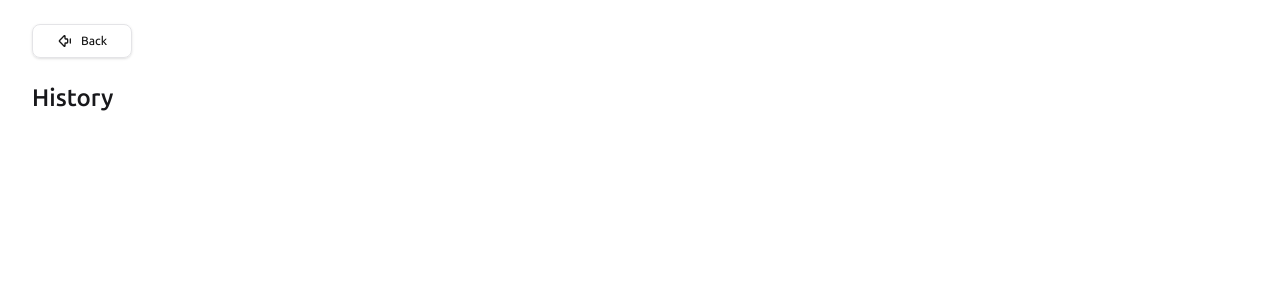
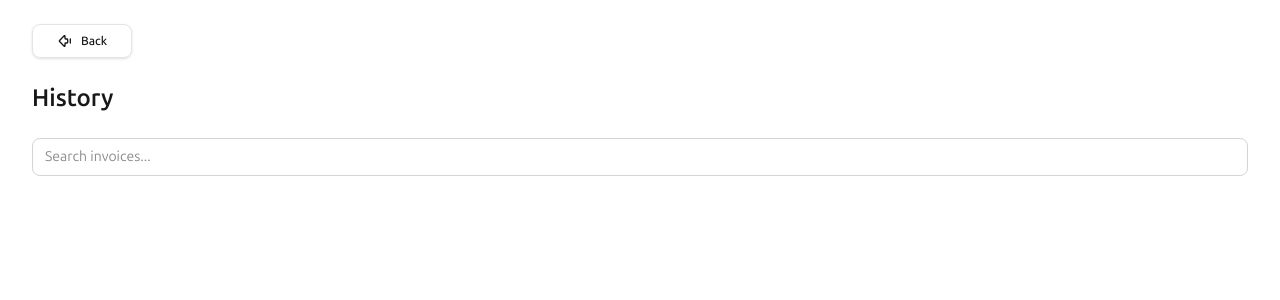
Before and after one commit to AllanWijaya/invoice-maker, a Next.js app: page /history in a window 1280 px wide. Shown: the top 300 px of the page. Built offline with nearby package versions, Linux system fonts and the light colour scheme.

Commit message:
+ Add fitur delete history invoice yg tersimpan +

```diff
--- a/pages/components/form/MyButton.tsx
+++ b/pages/components/form/MyButton.tsx
@@ -1,17 +1,18 @@
+import { ButtonHTMLAttributes } from "react";
+
+interface MyButtonProps extends ButtonHTMLAttributes<HTMLButtonElement> {
+  children: React.ReactNode;
+}
+
 export default function MyButton({
   children,
-  onClick,
-  props,
-}: {
-  children: React.ReactNode;
-  onClick: () => void;
-  props?: React.ButtonHTMLAttributes<HTMLButtonElement>;
-}) {
+  className,
+  ...props
+}: MyButtonProps) {
   return (
     <button
       type="button"
-      onClick={onClick}
-      className="inline-flex w-full items-center justify-center gap-2 rounded-lg px-3 py-2 text-xs border border-zinc-200 font-medium shadow-sm transition-all hover:bg-zinc-100 hover:border-zinc-300 active:scale-95"
+      className={`inline-flex w-full items-center justify-center gap-2 rounded-lg px-3 py-2 text-xs border border-zinc-200 font-medium shadow-sm transition-all hover:bg-zinc-100 hover:border-zinc-300 active:scale-95 ${className ?? ""}`}
       {...props}
     >
       {children}
--- /dev/null
+++ b/pages/components/form/MyInput.tsx
@@ -0,0 +1,25 @@
+interface MyInputProps {
+  onChange?: (value: string) => void;
+  value?: string;
+  placeholder?: string;
+  className?: string;
+}
+
+export default function MyInput({
+  className,
+  placeholder,
+  value,
+  onChange,
+  ...props
+}: MyInputProps) {
+  return (
+    <input
+      type="text"
+      className={`w-full rounded-lg border border-zinc-300 px-3 py-2 text-sm outline-none transition focus:border-blue-500 focus:ring-2 focus:ring-blue-500/20 ${className ?? ""}`}
+      placeholder={placeholder}
+      value={value}
+      onChange={(e) => onChange && onChange(e.target.value)}
+      {...props}
+    />
+  );
+}
--- a/pages/history/index.tsx
+++ b/pages/history/index.tsx
@@ -1,12 +1,31 @@
 import { useRouter } from "next/navigation";
 import MyButton from "../components/form/MyButton";
-import { ArrowBigLeftDash } from "lucide-react";
+import { ArrowBigLeftDash, Trash } from "lucide-react";
 import { InvoiceData } from "@/types/invoice";
 import { useLocalStorage } from "@/hooks/UseLocalStorage";
+import MyInput from "../components/form/MyInput";
 
 export default function HistoryPage() {
   const router = useRouter();
   const [data] = useLocalStorage<InvoiceData[]>("saved_invoices", []);
+  const [searchTerm, setSearchTerm] = useLocalStorage<string>(
+    "search_term",
+    "",
+  );
+
+  const handleDelete = (index: number) => {
+    const updatedData = [...data];
+    updatedData.splice(index, 1);
+    localStorage.setItem("saved_invoices", JSON.stringify(updatedData));
+    router.refresh();
+  };
+  const filterData = (data: InvoiceData[], searchTerm: string) => {
+    if (!searchTerm) return data;
+    return data.filter((item) =>
+      item.invoiceNo.toLowerCase().includes(searchTerm.toLowerCase()),
+    );
+  };
+
   return (
     <div className="mx-auto max-w-7xl px-4 py-6 sm:px-6 lg:px-8">
       <div style={{ width: 100 }}>
@@ -21,11 +40,31 @@ export default function HistoryPage() {
         <p className="mt-2 text-sm text-zinc-600"></p>
       </div>
 
-      {data.map((_item, _i) => (
-        <MyButton key={_i} onClick={() => router.push(`/?id=${_i}`)}>
-          Invoice #{_item.invoiceNo} -{" "}
-          {new Date(_item.date).toLocaleDateString()}
-        </MyButton>
+      <div className="mt-6">
+        <MyInput
+          placeholder="Search invoices..."
+          value={searchTerm}
+          onChange={setSearchTerm}
+        />
+        <p className="mt-2 text-sm text-zinc-600"></p>
+      </div>
+
+      {filterData(data, searchTerm).map((_item, _i) => (
+        <div key={_i} className="mt-4 flex items-center justify-between">
+          <MyButton key={_i} onClick={() => router.push(`/?id=${_i}`)}>
+            Invoice #{_item.invoiceNo} -{" "}
+            {new Date(_item.date).toLocaleDateString()}
+          </MyButton>
+          <MyButton
+            key={_i}
+            onClick={() => handleDelete(_i)}
+            className="bg-red-500 hover:bg-red-600 text-white hover:text-black border-red-500"
+            style={{ width: 100 }}
+          >
+            <Trash className="h-4 w-4" />
+            Delete
+          </MyButton>
+        </div>
       ))}
     </div>
   );
```
